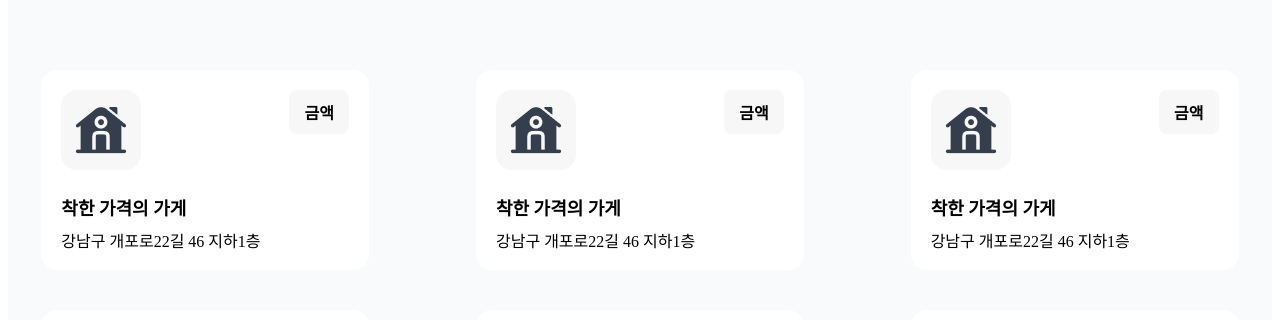
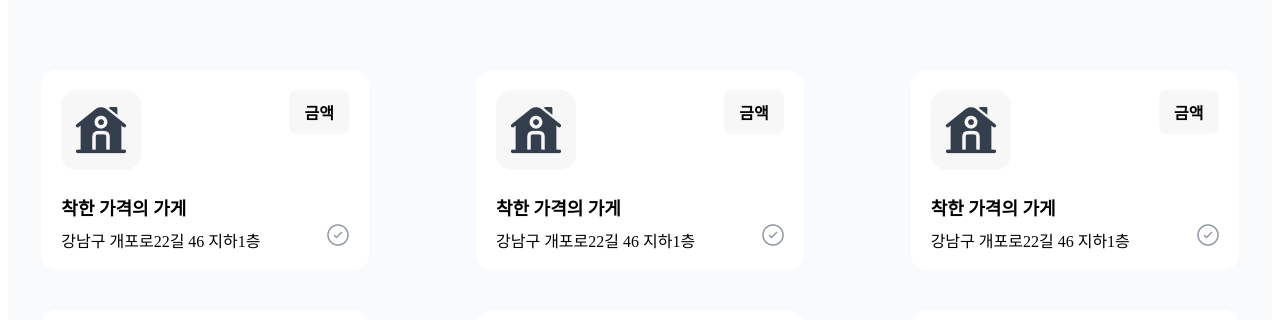
Before and after one commit to z1nun/price-finder-madam, a Nuxt app in the folder client/: page / in a window 1280 px wide. Shown: the part 400-720 px from the top of the page. Built offline with nearby package versions, Linux system fonts and the light colour scheme; a web font is replaced by a local one.

Commit message:
Design check 아이콘 추가

```diff
--- a/client/components/index/search/RecommendCard.vue
+++ b/client/components/index/search/RecommendCard.vue
@@ -18,6 +18,10 @@
       </div>
     </div>
 
+    <div class="check">
+      <img src="~/assets/img/check.png">
+
+    </div>
   </article>
 </template>
 
@@ -38,6 +42,7 @@ const { recommendCard } = defineProps<RecommendCardProp>()
   height: 200px;
   width: 328px;
   height: 200px;
+  position: relative;
 
   background: #FFFFFF;
   border-radius: 16px;
@@ -87,5 +92,11 @@ const { recommendCard } = defineProps<RecommendCardProp>()
       font-weight: 500;
     }
   }
+
+  .check {
+    position: absolute;
+    right: 20px;
+    bottom: 20px;
+  }
 }
 </style>
```
Also changed, not shown: client/assets/img/check.png (added).
